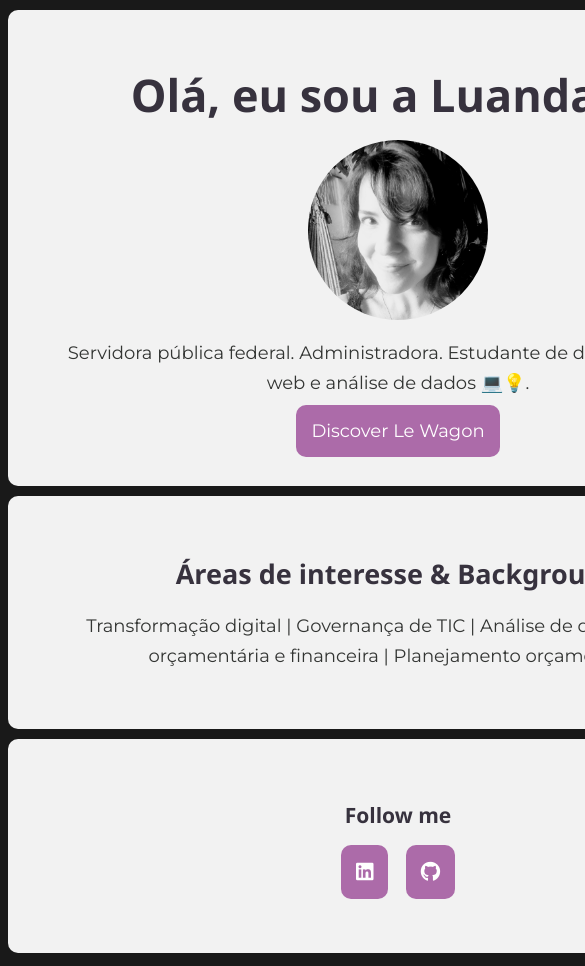
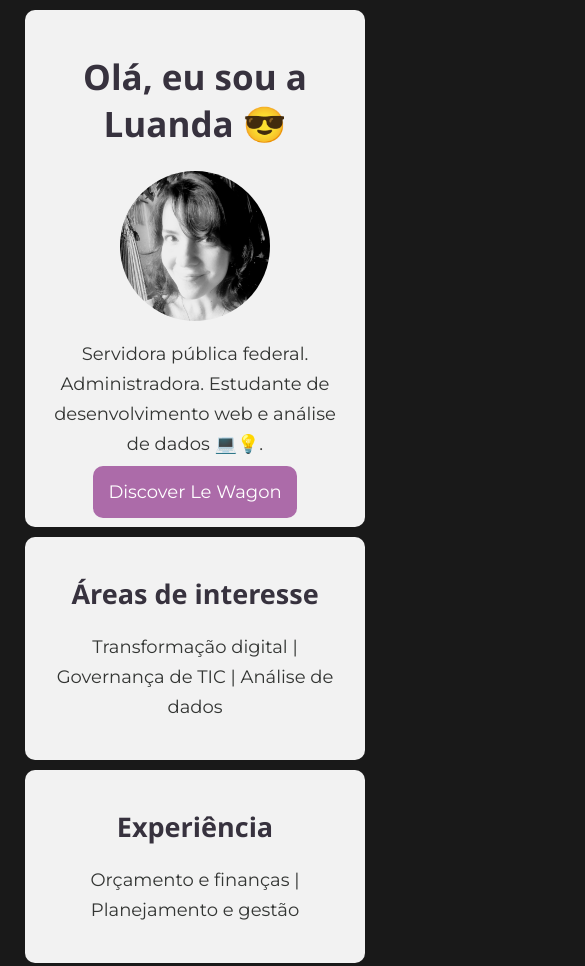
Before and after one commit to luasl/myprofile, a plain HTML site: page index.html in a window 390 px wide. Shown: the top 966 px of the page, 585 px wide, since content can reach past the window. Drawn offline with Linux system fonts and the light colour scheme.

Commit message:
corrigindo responsividade

```diff
--- a/index.html
+++ b/index.html
@@ -21,9 +21,16 @@
       </div>
 
       <div class="card">
-        <h2>Áreas de interesse & Background</h2>
+        <h2>Áreas de interesse</h2>
         <p>
-          Transformação digital | Governança de TIC | Análise de dados | Gestão orçamentária e financeira | Planejamento orçamentário
+          Transformação digital | Governança de TIC | Análise de dados
+        </p>
+      </div>
+
+      <div class="card">
+        <h2>Experiência</h2>
+        <p>
+          Orçamento e finanças | Planejamento e gestão
         </p>
       </div>
 
--- a/style.css
+++ b/style.css
@@ -14,7 +14,8 @@ h1, h2, h3 {
 }
 
 h1 {
-  font-size: 45px;
+  font-size: 35px;
+  line-height: normal;
 }
 
 a {
@@ -31,18 +32,18 @@ a:hover {
 }
 
 img {
-  border-radius: 100px;
+  border-radius: 75px;
   margin: 0 auto;
   display: block;
-  width: 180px;
-  height: 180px;
+  width: 150px;
+  height: 150px;
 }
 
 .card {
   background: #f2f2f2;
   width: 700px;
   margin: 10px auto;
-  padding: 40px;
+  padding: 20px;
   border-radius: 10px;
 }
 
@@ -65,19 +66,19 @@ img {
 
 @media (max-width: 960px) {
   /* For a screen < 960px, this CSS will be read */
-  .container {
+  .card {
     width: 700px;
   }
 }
 @media (max-width: 720px) {
   /* For a screen < 720px, this CSS will be read */
-  .container {
+  .card {
     width: 500px;
   }
 }
 @media (max-width: 540px) {
   /* For a screen < 540px, this CSS will be read */
-  .container {
+  .card {
     width: 300px;
   }
 }
```
